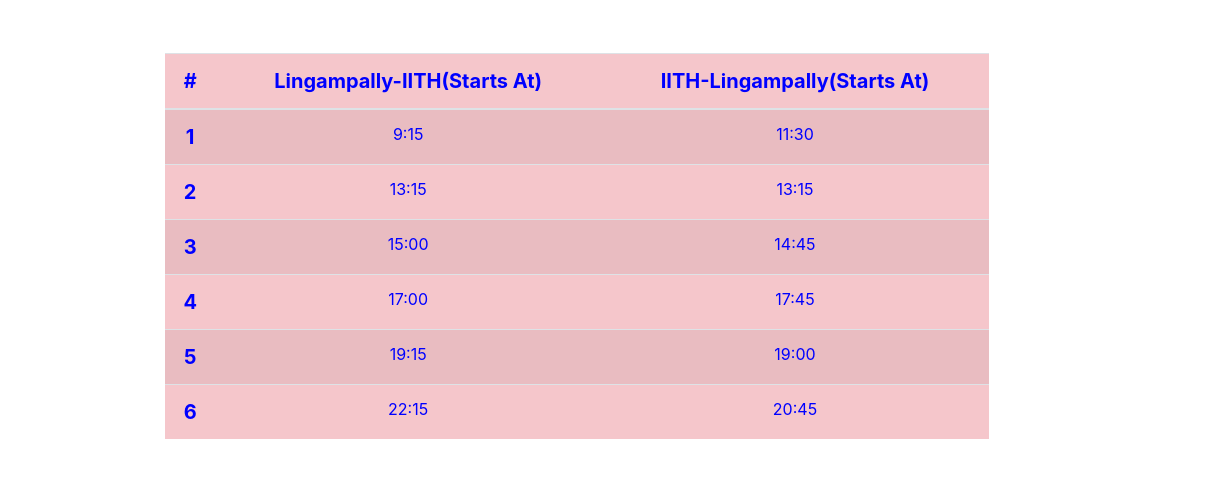
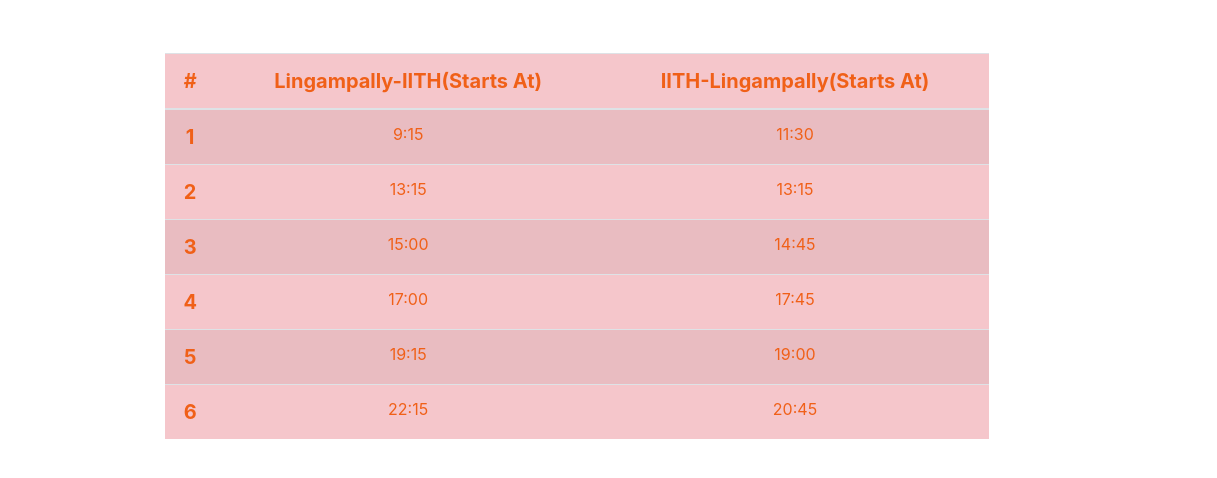
Before and after one commit to VyshForSure/beta_, a plain HTML site: page beta_/transport.html in a window 1280 px wide. Shown: the part 98-576 px from the top of the page, 63-1280 px from the left. Drawn offline with nearby package versions, Linux system fonts and the light colour scheme.

Commit message:
Update transport.html

```diff
--- a/beta_/transport.html
+++ b/beta_/transport.html
@@ -69,7 +69,7 @@
 		}
 		td,th{
 			text-align:center;
-			color:blue;
+			color:#F06018;
 		}
 		th {
 
```
